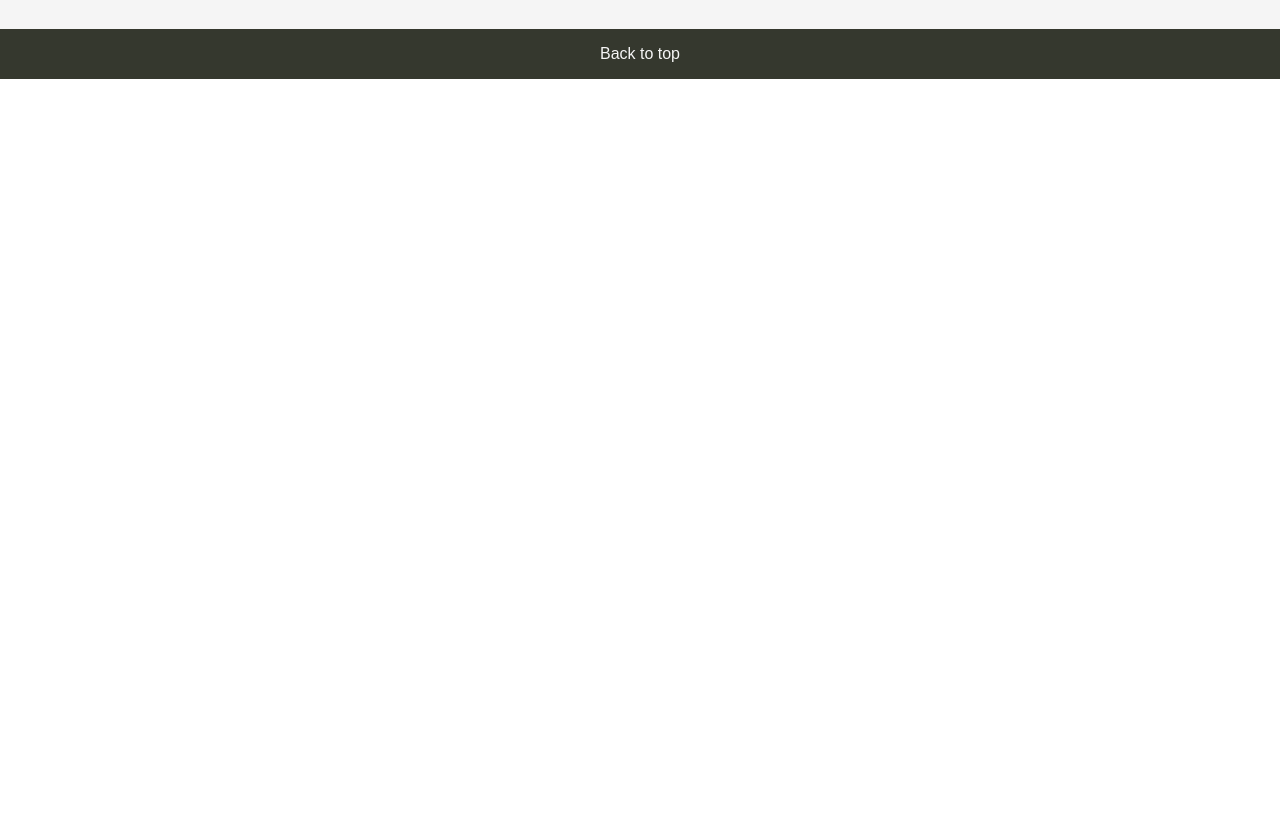
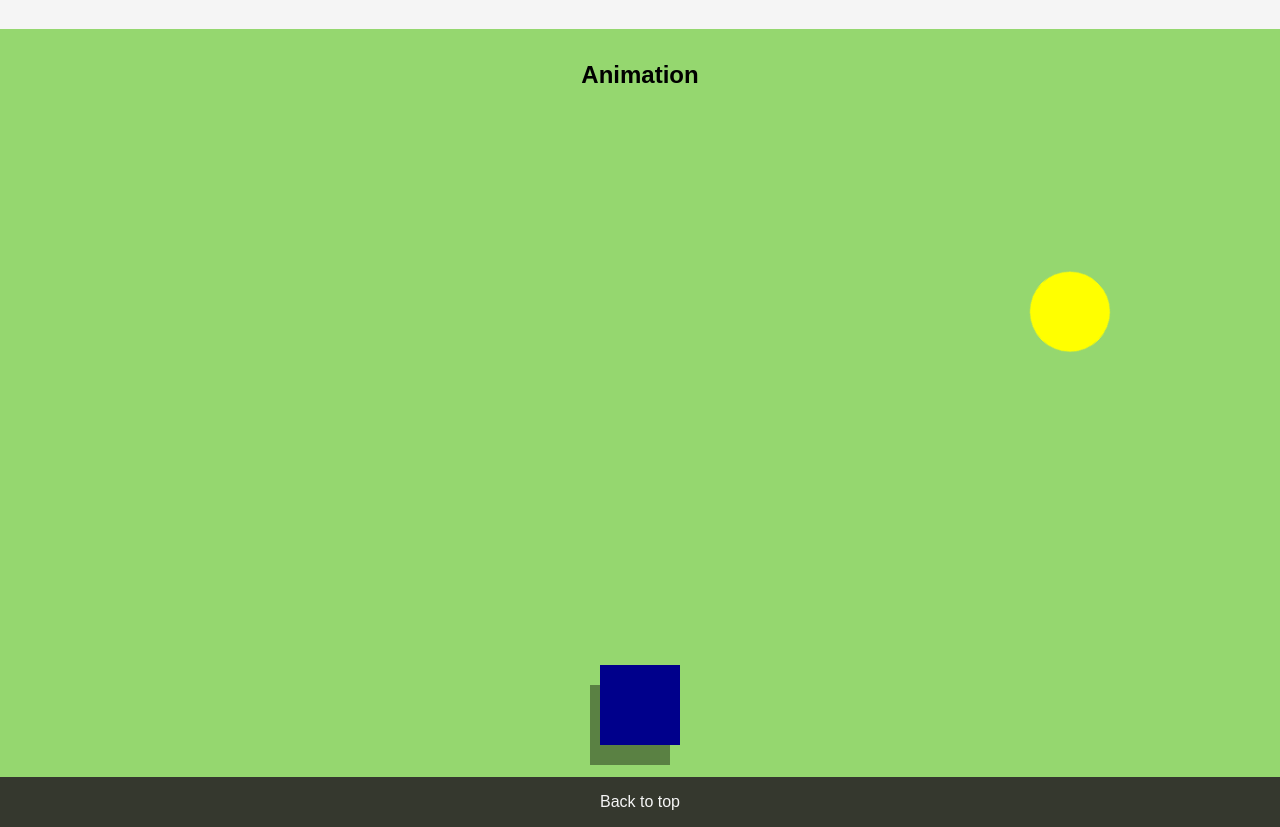
Before and after one commit to ramarinor/hoxton-html-my-portfolio-animations, a plain HTML site: page index.html in a window 1280 px wide. Shown: the part 2071-2898 px from the top of the page. Before the commit the page ends 2150 px from the top, so only its background shows below. Drawn offline with Linux system fonts and the light colour scheme.

Commit message:
added a sun-shadow animation

```diff
--- a/index.html
+++ b/index.html
@@ -324,6 +324,17 @@
 				></iframe>
 			</div>
 		</section>
+		<section class="animation">
+			<div class="animation-title">
+				<h2>Animation</h2>
+			</div>
+			<div class="animation-container">
+				<div class="sun-container">
+					<div class="sun"></div>
+				</div>
+				<div class="object"></div>
+			</div>
+		</section>
 		<footer class="footer">
 			<a href="#top">Back to top</a>
 		</footer>
--- a/style.css
+++ b/style.css
@@ -195,6 +195,46 @@ svg {
 	box-shadow: -5px 5px 5px 5px rgba(0, 0, 0, 0.4);
 }
 
+.animation {
+	padding: 2rem;
+	background-color: rgb(149, 215, 111);
+	display: grid;
+}
+
+.animation .animation-title {
+	text-align: center;
+	margin-bottom: 1rem;
+}
+
+.animation .animation-container {
+	/* outline: 1px solid black; */
+	height: 80vh;
+	display: grid;
+	align-content: end;
+}
+
+.sun-container {
+	/* outline: 1px solid black; */
+	width: 50%;
+	transform: translate(0, 10vh);
+	transform-origin: bottom right;
+	animation: goaround 4s linear infinite alternate;
+}
+.sun-container .sun {
+	height: 10vh;
+	width: 10vh;
+	background-color: yellow;
+	border-radius: 50%;
+}
+
+.animation-container .object {
+	height: 10vh;
+	width: 10vh;
+	background-color: darkblue;
+	justify-self: center;
+	animation: make-shadow 4s linear infinite alternate;
+}
+
 @keyframes glide {
 	100% {
 		transform: translate(0rem, 1rem);
@@ -212,3 +252,18 @@ svg {
 		transform: scale(1.1);
 	}
 }
+
+@keyframes goaround {
+	100% {
+		transform: rotate(-180deg);
+	}
+}
+
+@keyframes make-shadow {
+	0% {
+		box-shadow: 20px 20px 0 rgba(0, 0, 0, 0.4);
+	}
+	100% {
+		box-shadow: -20px 20px 0 rgba(0, 0, 0, 0.4);
+	}
+}
```
